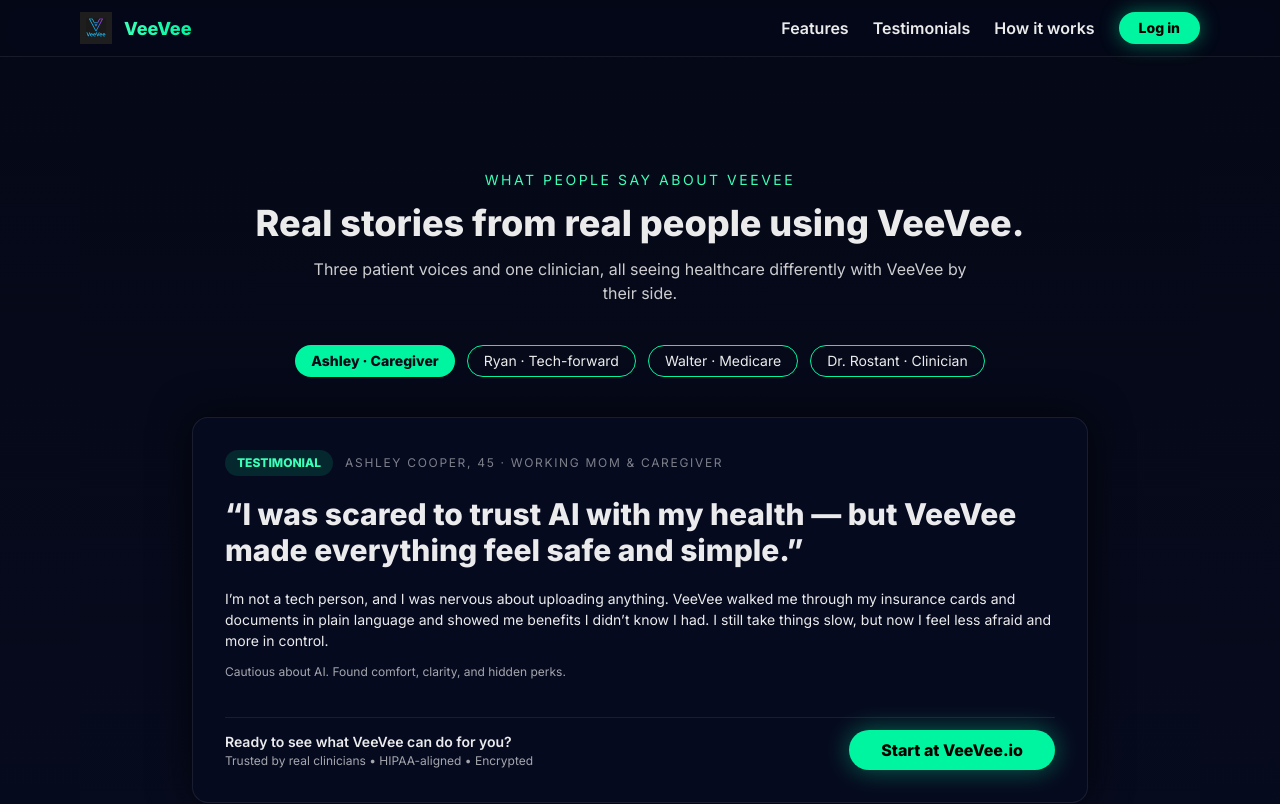
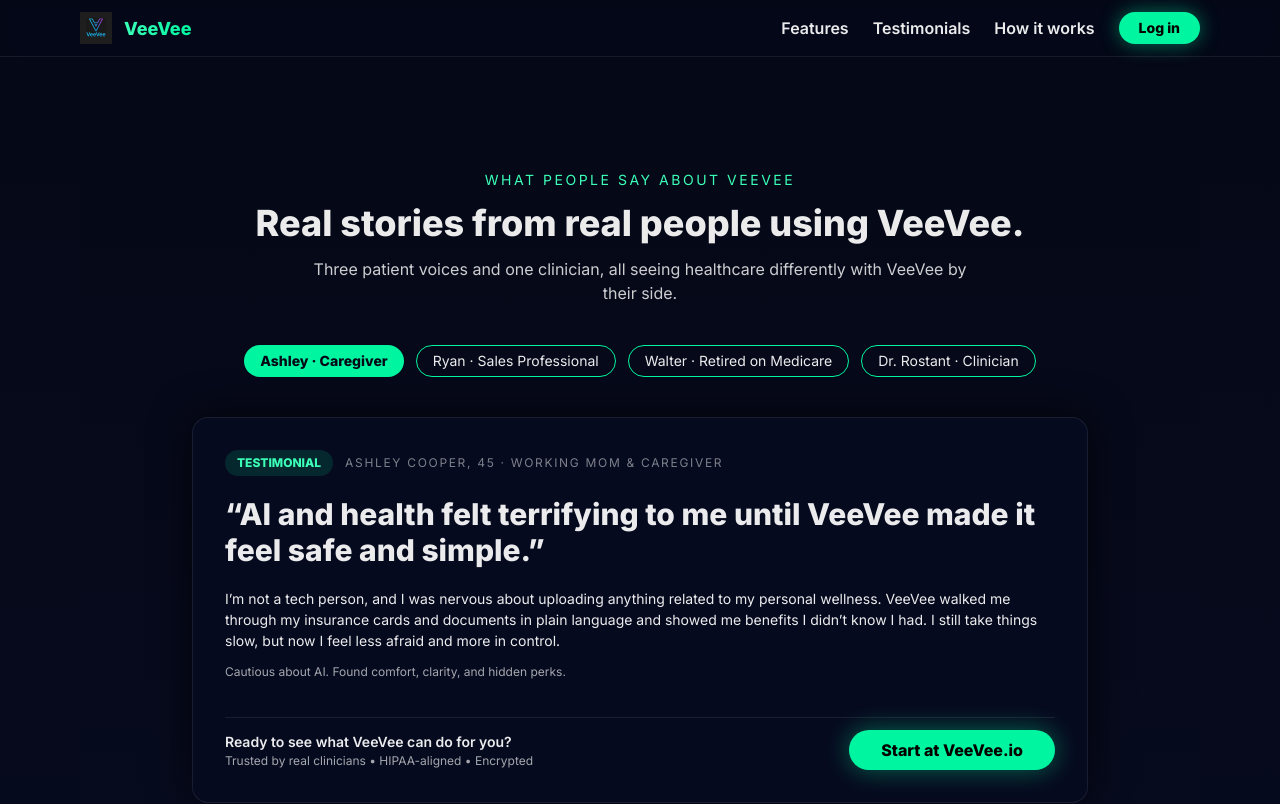
Before and after one commit to cdgonzal/myveevee, a React (Vite) app: page /testimonials in a window 1280 px wide. Shown: the top 804 px of the page. Built offline with nearby package versions, Linux system fonts and the light colour scheme.

Commit message:
adding testimonials page #2

```diff
--- a/src/pages/Testimonials.tsx
+++ b/src/pages/Testimonials.tsx
@@ -45,33 +45,33 @@ const TESTIMONIALS: TestimonialVoice[] = [
     id: "ashley",
     pillLabel: "Ashley · Caregiver",
     roleLine: "Ashley Cooper, 45 · Working mom & caregiver",
-    oneLiner: "“I was scared to trust AI with my health — but VeeVee made everything feel safe and simple.”",
+    oneLiner: "“AI and health felt terrifying to me until VeeVee made it feel safe and simple.”",
     story:
-      "I’m not a tech person, and I was nervous about uploading anything. VeeVee walked me through my insurance cards and documents in plain language and showed me benefits I didn’t know I had. I still take things slow, but now I feel less afraid and more in control.",
+      "I’m not a tech person, and I was nervous about uploading anything related to my personal wellness. VeeVee walked me through my insurance cards and documents in plain language and showed me benefits I didn’t know I had. I still take things slow, but now I feel less afraid and more in control.",
     emphasis: "Cautious about AI. Found comfort, clarity, and hidden perks.",
   },
   {
     id: "ryan",
-    pillLabel: "Ryan · Tech-forward",
+    pillLabel: "Ryan · Sales Professional",
     roleLine: "Ryan Blake, 29 · Tech-forward professional",
     oneLiner: "“VeeVee finally feels like the health app I’ve been waiting for.”",
     story:
-      "I use AI for work, planning, even workouts — but healthcare always felt stuck in the past. VeeVee connects my patterns, my coverage, and my daily choices in a way that actually makes sense. Now I want even more: cost comparisons, deeper insights, and smarter next steps.",
+      "I use AI for work, planning, even workouts. I’m all-in on AI, and VeeVee is the first health experience that actually matches how I live. VeeVee connects my patterns, my coverage, and my daily choices. Now I want even more: cost comparisons, deeper insights, and smarter next steps.",
     emphasis: "AI-forward. Wants more power, more insight, more future.",
   },
   {
     id: "walter",
-    pillLabel: "Walter · Medicare",
+    pillLabel: "Walter · Retired on Medicare",
     roleLine: "Walter Harris, 72 · Retired teacher on Medicare",
-    oneLiner: "“I don’t do tech — but I can do VeeVee.”",
+    oneLiner: "“Even I can use VeeVee. That says everything.”",
     story:
-      "My grandkids helped me set it up once, and now I can use it on my own. The questions are simple, the buttons are big enough, and it helps me understand what Medicare might cover before I call anyone. I don’t feel lost in the system the way I used to.",
+      "I don’t do tech yet the young lady at my doctor’s office set up VeeVee for me, and now I actually use it. The questions are simple, the buttons are big enough, and it helps me understand what Medicare covers. I don’t feel lost in the system the way I used to.",
     emphasis: "Low tech. High usefulness. Simple enough to stick with.",
   },
   {
     id: "dr_rostant",
     pillLabel: "Dr. Rostant · Clinician",
-    roleLine: "Carlo Rostant, MD · Spine & Wellness Centers of America",
+    roleLine: "Carlo Rostant, MD",
     oneLiner: "“VeeVee helps my patients show up informed, prepared, and more confident than ever.”",
     story:
       "Many patients arrive overwhelmed by symptoms and insurance details before we even begin. VeeVee gives them clarity on their concerns and benefits, and helps them form better questions. When patients feel empowered, our conversations are stronger and their care decisions improve.",
```
